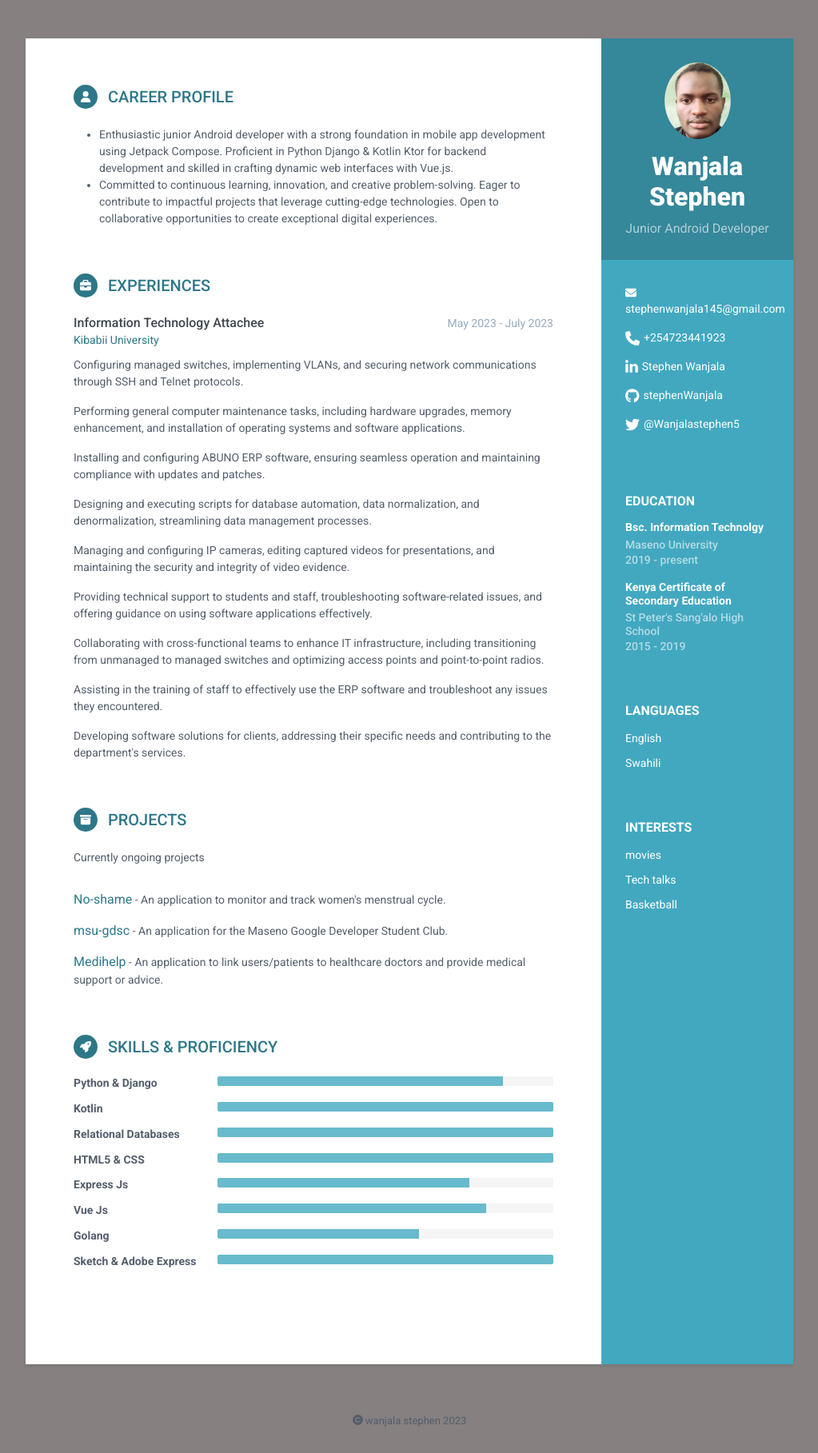
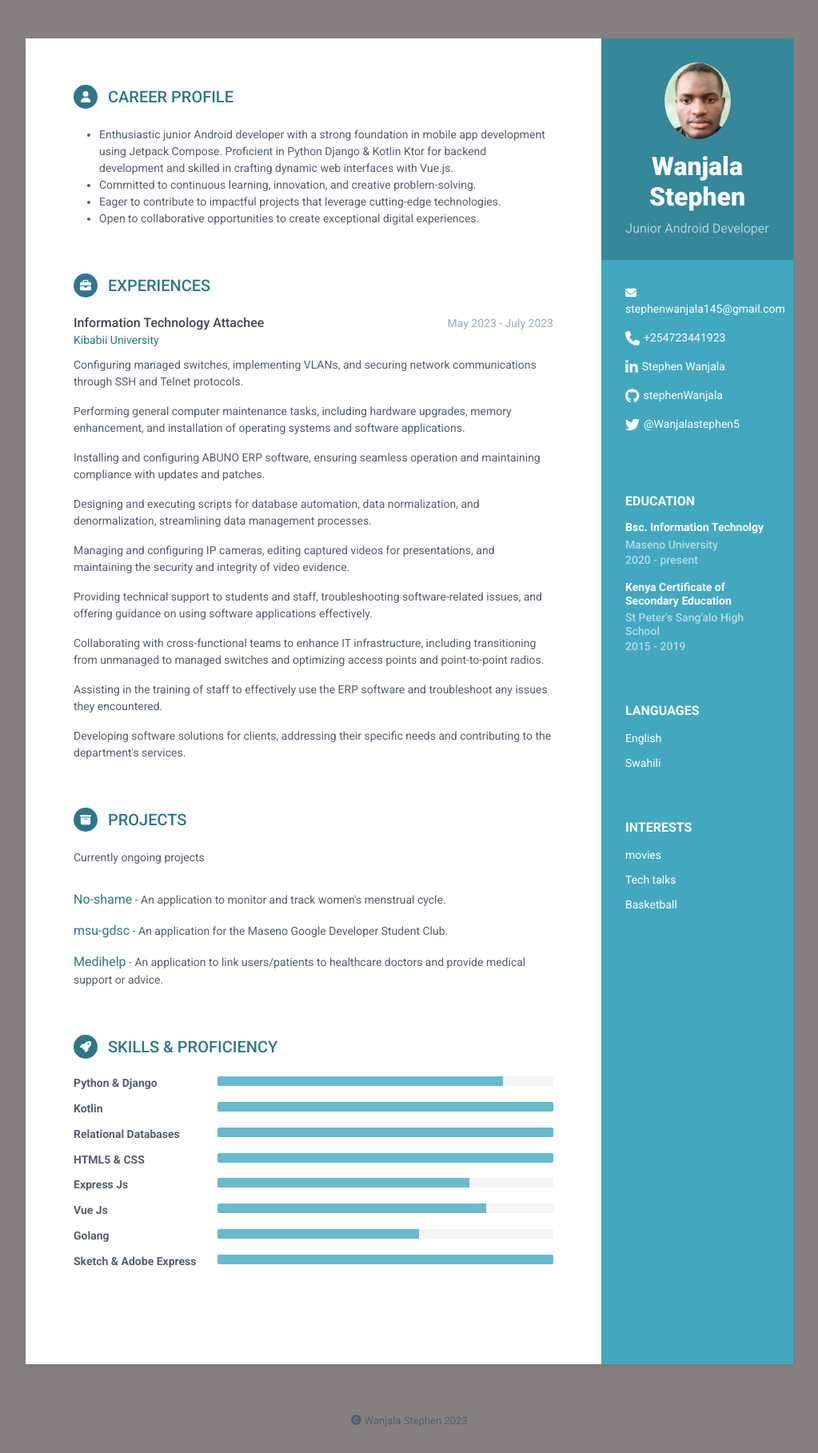
Before and after one commit to zephania002/My-portfolio, a Vue app: page / in a window 1280 px wide. Shown: the whole page at 80% size, without its empty margins (128-1151 px from the left). Built offline with nearby package versions, Linux system fonts and the light colour scheme; the HTML template or start-up script is replaced by a standard one.

Commit message:
summary Edit

```diff
--- a/src/components/Education.vue
+++ b/src/components/Education.vue
@@ -9,7 +9,7 @@ const educations: Education[] = [
   {
     degree: "Bsc. Information Technolgy",
     school: "Maseno University",
-    duration: "2019 - present",
+    duration: "2020 - present",
   },
   {
     degree: "Kenya Certificate of Secondary Education",
--- a/src/components/FooterVue.vue
+++ b/src/components/FooterVue.vue
@@ -11,7 +11,7 @@ const currentYear = ref(new Date().getFullYear());
         <div class="text-center">
             <small class="copyright">
                 <i class="fa fa-copyright" aria-hidden="true"></i>
-                wanjala stephen {{ currentYear }}
+                Wanjala Stephen {{ currentYear }}
             </small>
         </div>
     </footer>
--- a/src/components/SectionSummary.vue
+++ b/src/components/SectionSummary.vue
@@ -8,7 +8,9 @@
       <div class="summary">
         <ul>
           <li>Enthusiastic junior Android developer with a strong foundation in mobile app development using Jetpack Compose. Proficient in Python Django &amp; Kotlin Ktor for backend development and skilled in crafting dynamic web interfaces with Vue.js.</li>
-          <li> Committed to continuous learning, innovation, and creative problem-solving. Eager to contribute to impactful projects that leverage cutting-edge technologies. Open to collaborative opportunities to create exceptional digital experiences.</li>
+          <li> Committed to continuous learning, innovation, and creative problem-solving.</li>
+          <li> Eager to contribute to impactful projects that leverage cutting-edge technologies.</li>
+          <li>Open to collaborative opportunities to create exceptional digital experiences.</li>
         </ul>
       </div><!--//summary-->
     </section>
```
